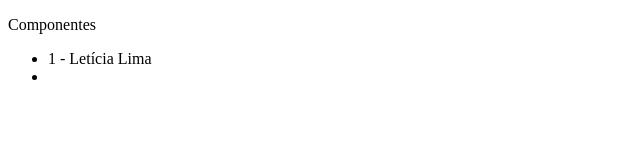
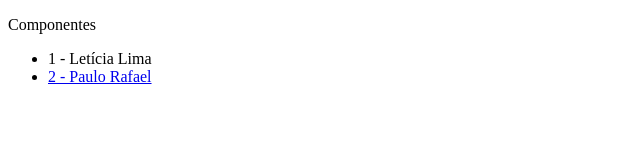
Before and after one commit to giseeeli/cscw-semana-06, a plain HTML site: page index.html in a window 1280 px wide. Shown: the whole page, without its empty margins (0-640 px from the left). Drawn offline with Linux system fonts and the light colour scheme.

Commit message:
Adcionado Paulo Rafal

```diff
--- a/index.html
+++ b/index.html
@@ -11,7 +11,7 @@
   1 - Letícia Lima
   </li>
   <li>
-
+<a href=”https://fits51.github.io/html/index2.html”> 2 - Paulo Rafael </a>
   </li>
 </ul>
 </body>
```
